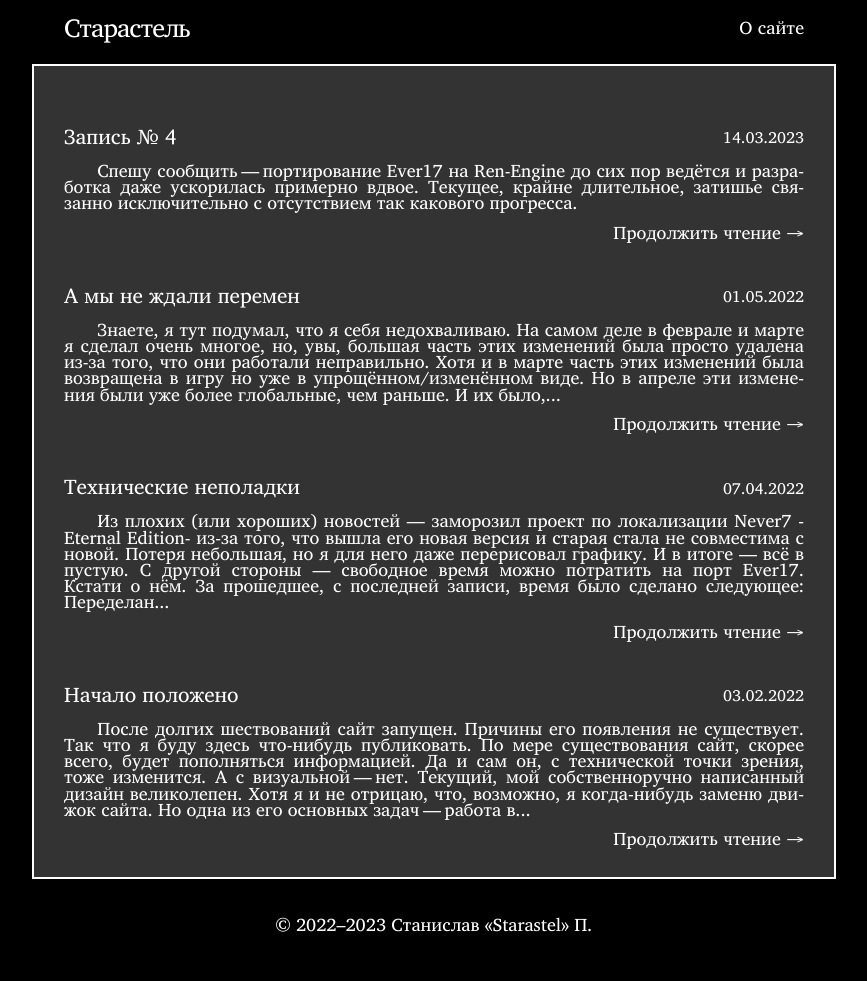
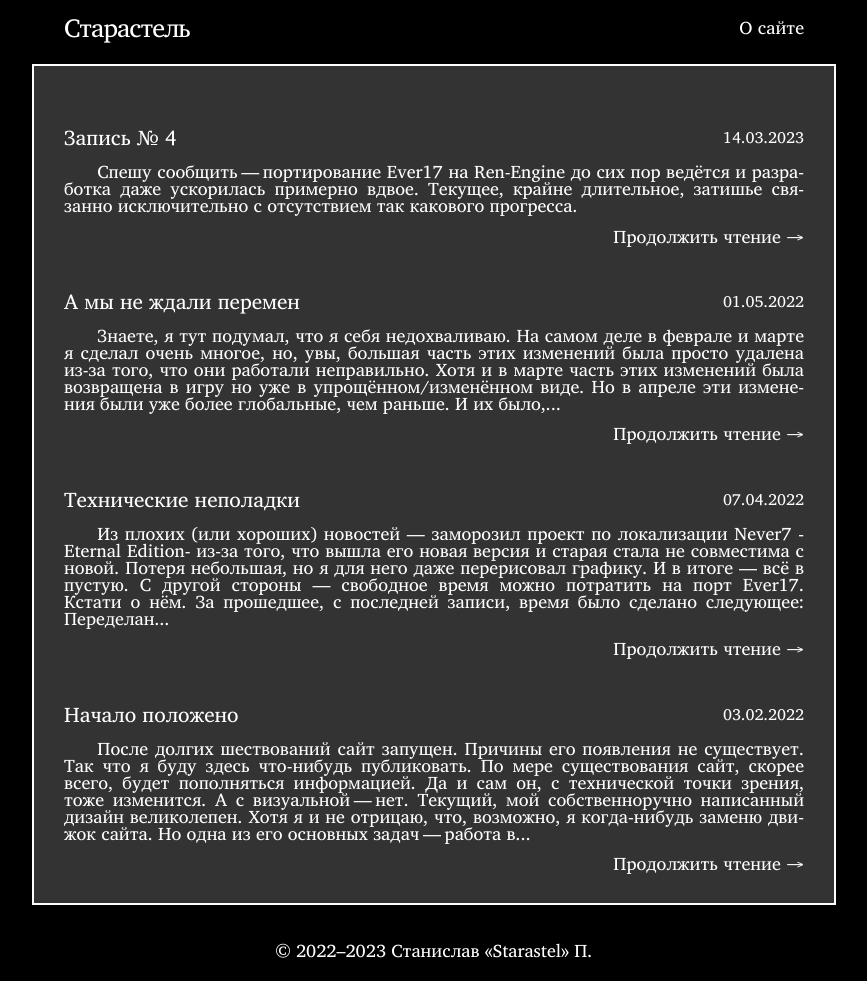
Before and after one commit to Starastel/stStarastel, a Jekyll site: the page built from index.html, in a window 1280 px wide. Shown: the whole page, without its empty margins (206-1073 px from the left). Built offline with Jekyll 4.4.1, drawn with Linux system fonts in a browser that asks for light colours; the list of posts is cut into pages by our own code; before the commit the page ends 955 px from its top, so only the background shows below that.

Commit message:
Update main.scss

```diff
--- a/assets/main.scss
+++ b/assets/main.scss
@@ -135,17 +135,17 @@ p {
 	-ms-hyphens: auto;
 	hyphens: auto;
 	margin-bottom: 10pt;
-	line-height: 0.9;
+	line-height: 0.95;
 }
 
 li {
 	> ul,
 	> ol {
 		margin-bottom: 10pt;
-		line-height: 0.9;
+		line-height: 0.95;
 	}
 	margin-bottom: 10pt;
-	line-height: 0.9;
+	line-height: 0.95;
 }
 
 h1, h2, h3, h4, h5, h6 {
```
